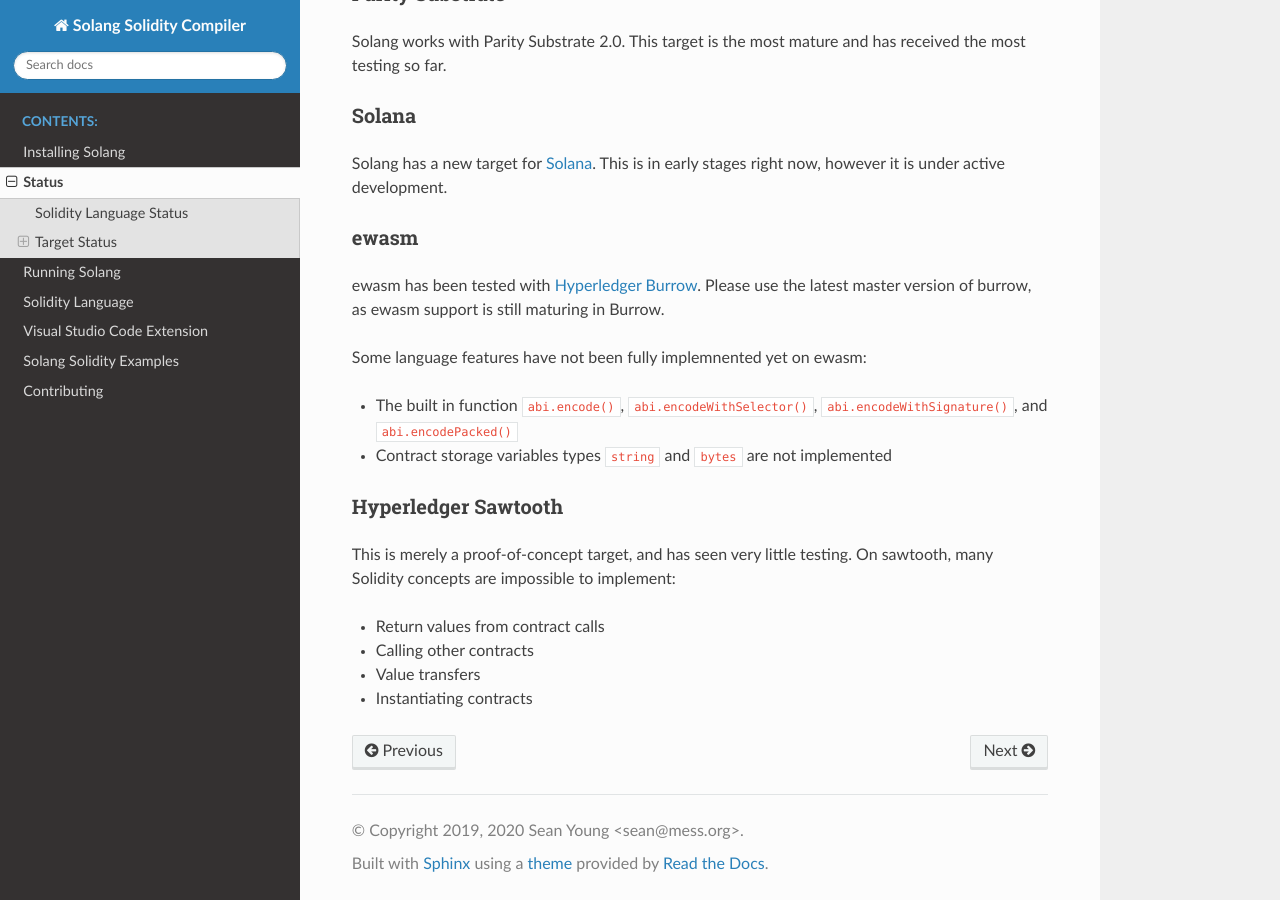
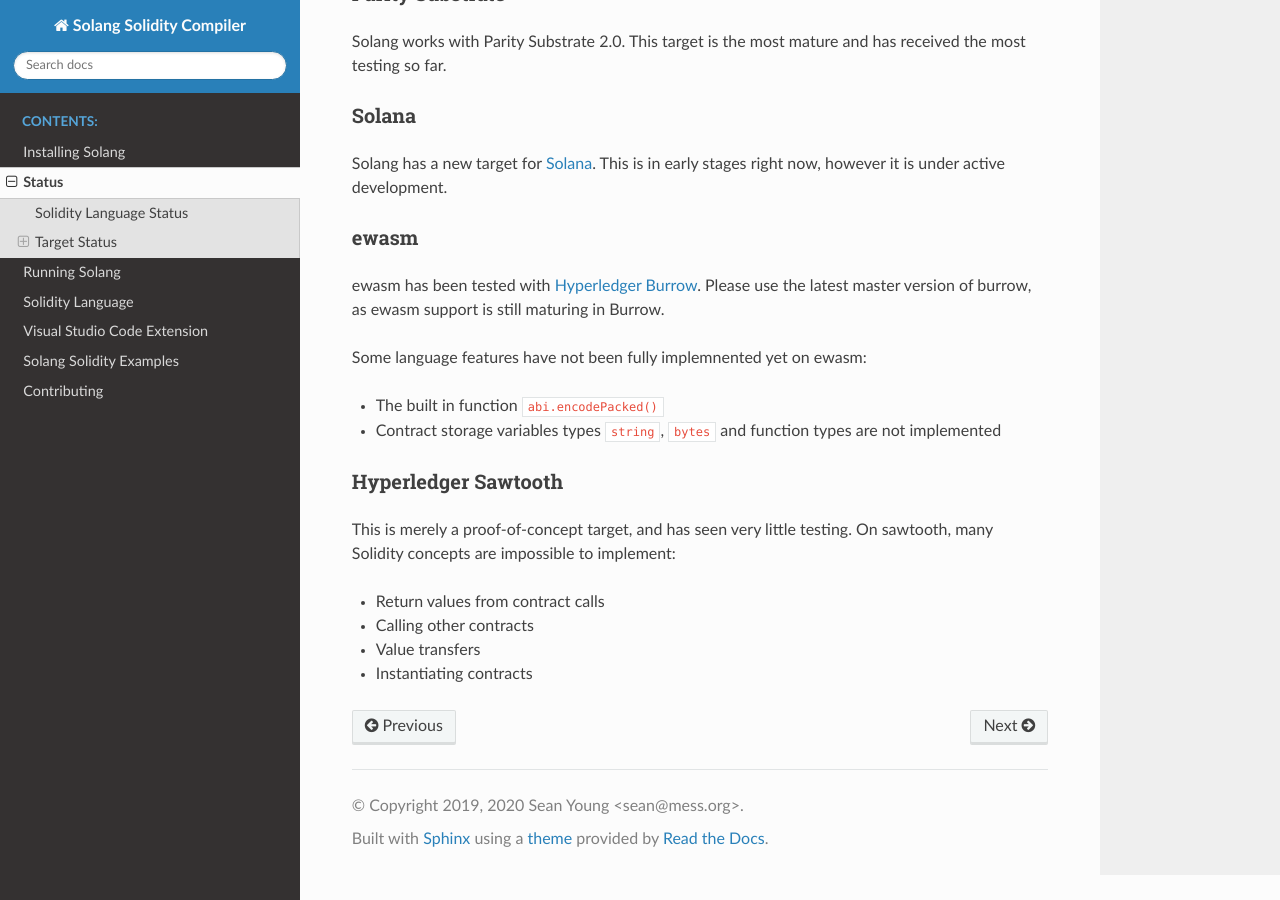
Before and after one commit to hyperledger-solang/solang, a Sphinx documentation site: the page built from docs/status.rst, in a window 1280 px wide and 900 px high, scrolled down 848 px. Built offline with Sphinx 7.4.7 and the Read the Docs theme 2.0.0, drawn with Linux system fonts in a browser that asks for light colours.

Commit message:
Some progress has been made for the ewasm target
Signed-off-by: Sean Young <sean@mess.org>

```diff
--- a/docs/status.rst
+++ b/docs/status.rst
@@ -51,8 +51,8 @@
 
 Some language features have not been fully implemnented yet on ewasm:
 
-- The built in function ``abi.encode()``, ``abi.encodeWithSelector()``, ``abi.encodeWithSignature()``, and ``abi.encodePacked()``
-- Contract storage variables types ``string`` and ``bytes`` are not implemented
+- The built in function ``abi.encodePacked()``
+- Contract storage variables types ``string``, ``bytes`` and function types are not implemented
 
 Hyperledger Sawtooth
 ____________________
```
